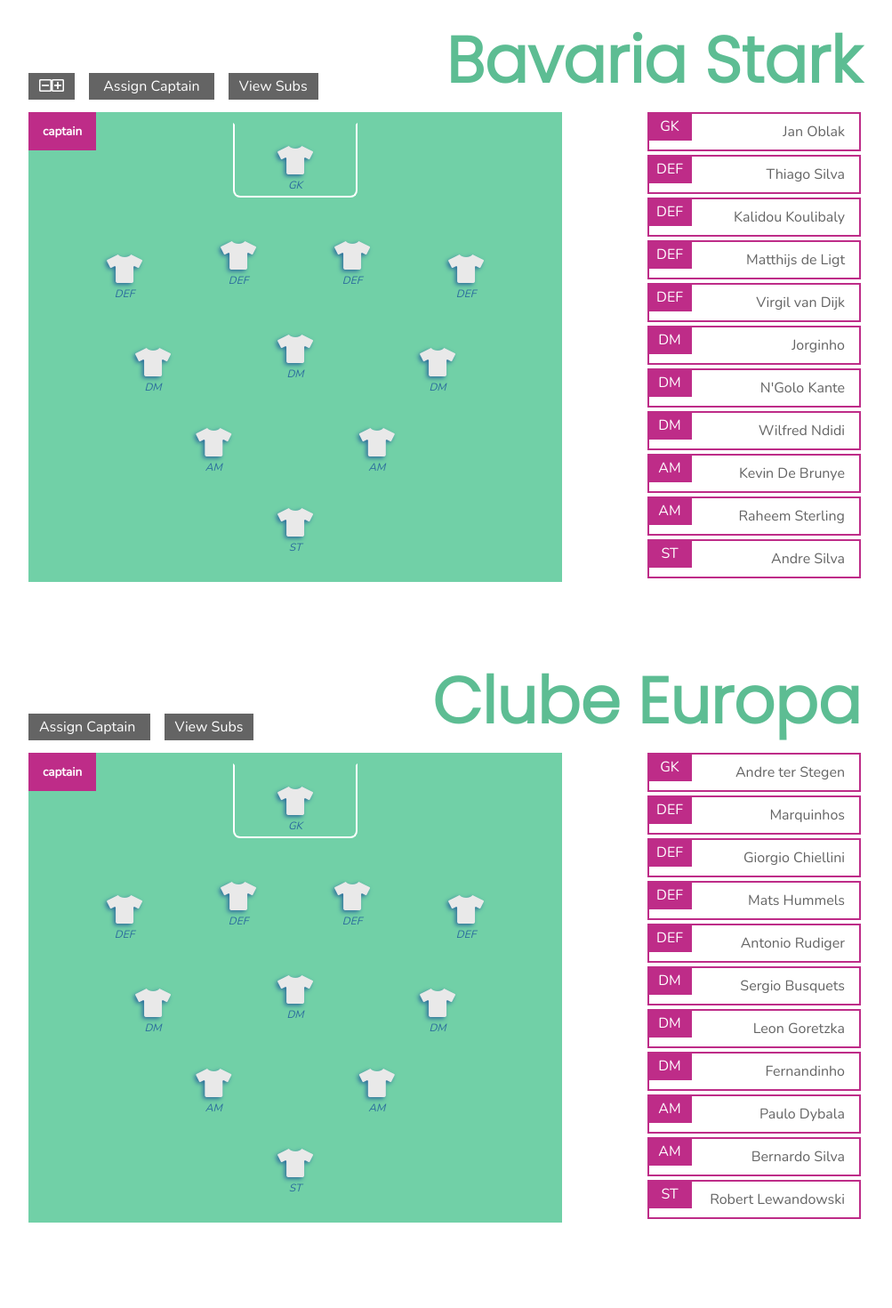
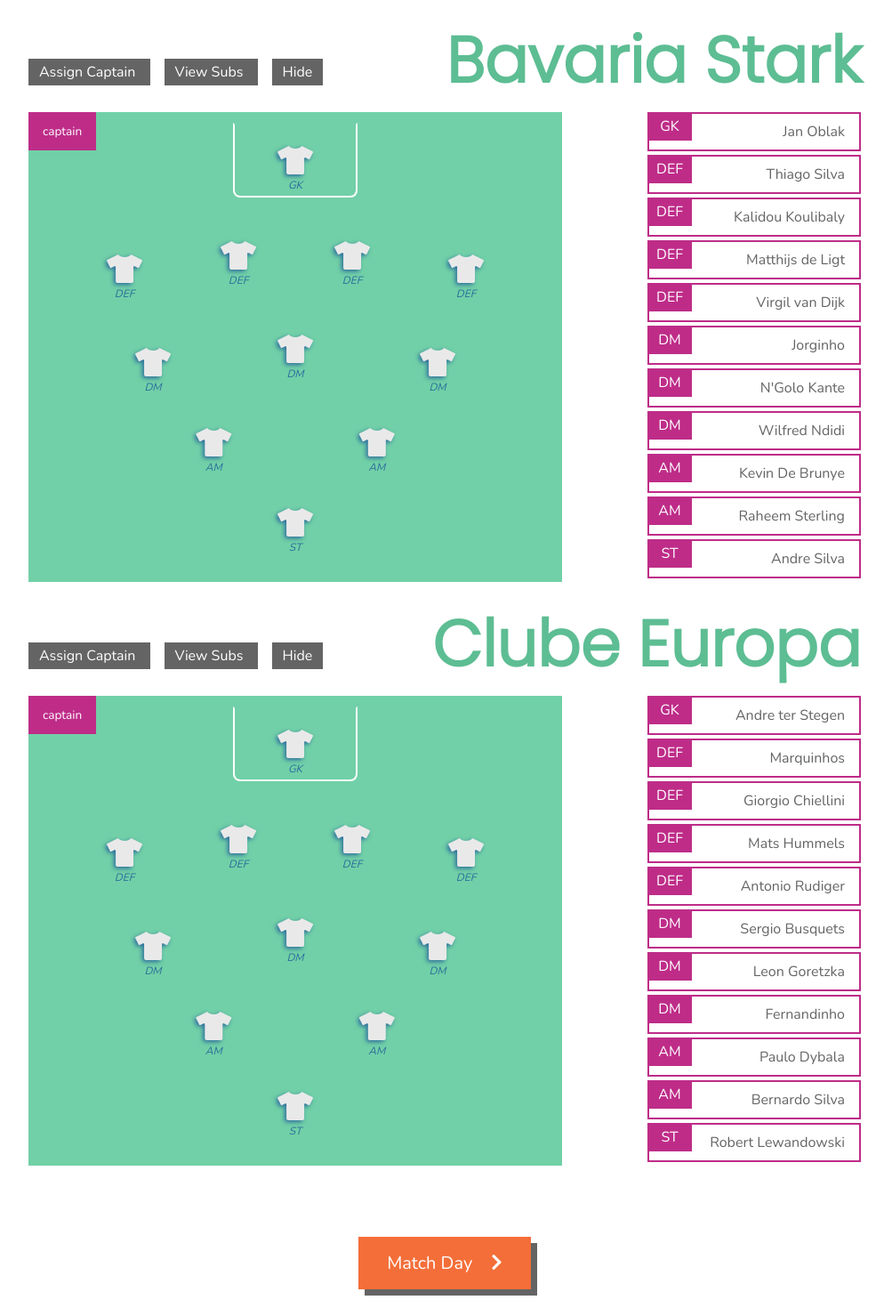
Before and after one commit to NicholasHorta/league, an Angular app: page / in a window 1280 px wide. Shown: the part 660-2130 px from the top of the page at 89% size, without its empty margins (140-1143 px from the left). Built offline with nearby package versions, Linux system fonts and the light colour scheme.

Commit message:
Match Setup Pre Refactoring

```diff
--- a/src/app/components/match-setup/match-setup.component.css
+++ b/src/app/components/match-setup/match-setup.component.css
@@ -0,0 +1,26 @@
+.match-setup__progress-btn {
+    position: relative;
+    padding: 1rem 2rem;
+    margin: 0 auto;
+    display: block;
+    margin-bottom: 5rem;
+    background: none;
+    background-color: var(--orange);
+    border: none;
+    font-size: 1.25rem;
+    color: var(--white);
+    box-shadow: 7px 7px 0px var(--grey);
+    cursor: pointer;
+    transition: box-shadow 250ms ease-in-out;
+    font-family: 'script';
+}
+
+.match-setup__progress-btn:hover {
+    color: var(--white);
+    transition: box-shadow 250ms ease-in-out;
+    box-shadow: 0px 0px 0px var(--grey);
+}
+
+.fa-chevron-right {
+    padding-left: 1rem;
+}
--- a/src/app/components/match-setup/match-setup.component.html
+++ b/src/app/components/match-setup/match-setup.component.html
@@ -1,12 +1,8 @@
 <div>
     <match-type-select (emitMatchValue)="matchTeamsDisplay.unassignCaptainKeyString()"></match-type-select>
     <match-teams-display #matchTeamsDisplay></match-teams-display>
-    <!-- <button>Begin</button> -->
+    <button class="match-setup__progress-btn fx_x-c_y-c" (click)="proceedToMatchDayHandler()">
+        Match Day
+        <i class="fas fa-chevron-right"></i>
+    </button>
 </div>
-
-<!--
-    <i class="fas fa-tshirt"></i>
-    Crests
-<i class="fab fa-shirtsinbulk"></i>
-<i class="fab fa-cotton-bureau"></i>
- -->
--- a/src/app/components/match-setup/match-setup.component.ts
+++ b/src/app/components/match-setup/match-setup.component.ts
@@ -9,9 +9,13 @@ import { MatchSetupService } from '../../services/match-setup.service'
 })
 export class MatchSetupComponent implements OnInit {
 
-  constructor(public matchSetupSCV: MatchSetupService) {}
+  constructor(public matchSetupSCV: MatchSetupService) { }
 
   ngOnInit(): void {
   }
 
+
+  proceedToMatchDayHandler() {
+
+  }
 }
--- a/src/app/components/match-setup/match-teams-display/formation/formation.component.css
+++ b/src/app/components/match-setup/match-teams-display/formation/formation.component.css
@@ -3,15 +3,10 @@
     flex-direction: column;
     flex-grow: 5;
     width: 600px;
-    /* Fixed Height */
     height: 528px;
     margin: 0 auto;
-    /* background-color: var(--green50) */
     justify-content: space-around;
-    /* border-radius: 8px; */
-    /* box-shadow: 7px 7px 0px var(--grey); */
     background: var(--green50);
-    /* border: 2px solid var(--grey); */
 }
 
 .player-positions__keeper, .player-positions__att, .player-positions__def, .player-positions__def-mid, .player-positions__att-mid {
--- a/src/app/components/match-setup/match-teams-display/match-teams-display.component.css
+++ b/src/app/components/match-setup/match-teams-display/match-teams-display.component.css
@@ -4,13 +4,16 @@
     position: relative;
 }
 
+.team-sheets__quick-match {
+    /* background-color: var(--grey25); */
+}
+
 .team-sheets__team {
     flex-direction: row-reverse;
-    margin-bottom: 2rem;
     position: relative;
     margin: 0 auto;
     margin: var(--section-space);
-    margin-bottom: 12rem;
+    margin-bottom: 5rem;
 }
 
 
@@ -33,7 +36,7 @@
 .team-sheet__options {
     position: absolute;
     left: 0;
-    top: -2.5rem;
+    top: -3.5rem;
     height: 38px;
 }
 
@@ -120,3 +123,13 @@
     color: var(--purple) !important;
     font-weight: 900 !important;
 }
+
+.team-divider {
+    display: block;
+    width: 500px;
+    margin: 0 auto;
+    padding: 1px;
+    background-color: var(--orange);
+    border: none;
+    border-radius: 9px;
+}
--- a/src/app/components/match-setup/match-teams-display/match-teams-display.component.html
+++ b/src/app/components/match-setup/match-teams-display/match-teams-display.component.html
@@ -1,21 +1,18 @@
 <div class="teams__team-sheets" *ngIf="matchSetupSVC.leagueTypeValue">
     <div class="team-sheets__quick-match">
         <div class="team-sheets__team fx_x-b">
-            <h2 class="club-title">{{matchSetupSVC.generatedTeamsArray[0]}}
-            </h2>
+            <h2 class="club-title">{{matchSetupSVC.generatedTeamsArray[0]}}</h2>
             <div class="team-sheet__options">
-                <span (click)="toggleTeamSheetViewHandler()">
-                    <i class="far fa-minus-square"></i>
-                    <i class="far fa-plus-square"></i>
-                </span>
                 <span (click)="assignCaptainHandler(matchSetupSVC.teamOne[0], 1)">
                     Assign Captain
                 </span>
                 <span (click)="toggleTeamListHandler(viewTeamOneSubs, 1)">
                     View {{viewTeamOneSubs ? 'Starters' : 'Subs'}}
                 </span>
+                <span (click)="this.toggleTeamSheetViewHandler(1)">{{this.teamDisplayToggleTeamOne ? 'Hide':
+                    'Show'}}</span>
             </div>
-            <div class="player-listing">
+            <div class="player-listing" *ngIf="this.teamDisplayToggleTeamOne">
                 <div *ngIf="!viewTeamOneSubs">
                     <ul id="team-one-list" *ngFor="let player of matchSetupSVC.teamOne[0]"
                         [ngClass]="{'captain__select': player.captain}">
@@ -31,11 +28,11 @@
                     <span class="substitute__key">Substitutes</span>
                 </div>
             </div>
-            <app-formation></app-formation>
-            <h3 class="captain fx_x-c_y-c">
+            <app-formation *ngIf="this.teamDisplayToggleTeamOne"></app-formation>
+            <div class="captain fx_x-c_y-c" *ngIf="this.teamDisplayToggleTeamOne">
                 <span>{{this.teamOneCaptain}}</span>
                 <p class="capain__text">captain</p>
-            </h3>
+            </div>
         </div>
         <div class="team-sheets__team fx_x-b">
             <h2 class="club-title">{{matchSetupSVC.generatedTeamsArray[1]}}</h2>
@@ -46,8 +43,10 @@
                 <span (click)="toggleTeamListHandler(viewTeamTwoSubs, 2)">
                     View Subs
                 </span>
+                <span (click)="this.toggleTeamSheetViewHandler(2)">{{this.teamDisplayToggleTeamTwo ? 'Hide':
+                    'Show'}}</span>
             </div>
-            <div class="player-listing">
+            <div class="player-listing" *ngIf="this.teamDisplayToggleTeamTwo">
                 <div *ngIf="!viewTeamTwoSubs">
                     <ul id="team-two-list" *ngFor="let player of matchSetupSVC.teamTwo[0]"
                         [ngClass]="{'captain__select': player.captain}">
@@ -63,17 +62,16 @@
                     <span class="substitute__key">Substitutes</span>
                 </div>
             </div>
-            <app-formation></app-formation>
-            <h3 class="captain fx_x-c_y-c">
+            <app-formation *ngIf="this.teamDisplayToggleTeamTwo"></app-formation>
+            <div class="captain fx_x-c_y-c" *ngIf="this.teamDisplayToggleTeamTwo">
                 <span>{{this.teamTwoCaptain}}</span>
                 <p class="capain__text">captain</p>
-            </h3>
             </div>
         </div>
-
+    </div>
+    <hr class="team-divider" *ngIf="matchSetupSVC.leagueTypeValue === 4">
     <!-- If 4 teams (league option) is chosen -->
-    <div *ngIf="matchSetupSVC.leagueTypeValue === 4">
-        <div class="team-sheets__quick-match">
+    <div class="team-sheets__quick-match" *ngIf="matchSetupSVC.leagueTypeValue === 4">
         <div class="team-sheets__team fx_x-b">
             <h2 class="club-title">{{matchSetupSVC.generatedTeamsArray[2]}}</h2>
             <div class="team-sheet__options">
@@ -83,8 +81,10 @@
                 <span (click)="toggleTeamListHandler(viewTeamThreeSubs, 3)">
                     View Subs
                 </span>
+                <span (click)="this.toggleTeamSheetViewHandler(3)">{{this.teamDisplayToggleTeamThree ? 'Hide':
+                    'Show'}}</span>
             </div>
-                <div class="player-listing">
+            <div class="player-listing" *ngIf="this.teamDisplayToggleTeamThree">
                 <div *ngIf="!viewTeamThreeSubs">
                     <ul id="team-three-list" *ngFor="let player of matchSetupSVC.teamThree[0]"
                         [ngClass]="{'captain__select': player.captain}">
@@ -100,11 +100,11 @@
                     <span class="substitute__key">Substitutes</span>
                 </div>
             </div>
-                <app-formation></app-formation>
-                <h3 class="captain fx_x-c_y-c">
+            <app-formation *ngIf="this.teamDisplayToggleTeamThree"></app-formation>
+            <div class="captain fx_x-c_y-c" *ngIf="this.teamDisplayToggleTeamThree">
                 <span>{{this.teamThreeCaptain}}</span>
                 <p class="capain__text">captain</p>
-                </h3>
+            </div>
         </div>
         <div class="team-sheets__team fx_x-b">
             <h2 class="club-title">{{matchSetupSVC.generatedTeamsArray[3]}}</h2>
@@ -115,8 +115,10 @@
                 <span (click)="toggleTeamListHandler(viewTeamFourSubs, 4)">
                     View Subs
                 </span>
+                <span (click)="this.toggleTeamSheetViewHandler(4)">{{this.teamDisplayToggleTeamFour ? 'Hide':
+                    'Show'}}</span>
             </div>
-                <div class="player-listing">
+            <div class="player-listing" *ngIf="this.teamDisplayToggleTeamFour">
                 <div *ngIf="!viewTeamFourSubs">
                     <ul id="team-four-list" *ngFor="let player of matchSetupSVC.teamFour[0]"
                         [ngClass]="{'captain__select': player.captain}">
@@ -132,11 +134,10 @@
                     <span class="substitute__key">Substitutes</span>
                 </div>
             </div>
-                <app-formation></app-formation>
-                <h3 class="captain fx_x-c_y-c">
+            <app-formation *ngIf="this.teamDisplayToggleTeamFour"></app-formation>
+            <div class="captain fx_x-c_y-c" *ngIf="this.teamDisplayToggleTeamFour">
                 <span>{{this.teamFourCaptain}}</span>
                 <p class="capain__text">captain</p>
-                </h3>
             </div>
         </div>
     </div>
--- a/src/app/components/match-setup/match-teams-display/match-teams-display.component.ts
+++ b/src/app/components/match-setup/match-teams-display/match-teams-display.component.ts
@@ -1,4 +1,4 @@
-import { Component } from '@angular/core';
+import { Component, Input } from '@angular/core';
 import { MatchSetupService } from '../../../services/match-setup.service'
 
 
@@ -12,6 +12,7 @@ export class MatchTeamsDisplayComponent {
 
   constructor(public matchSetupSVC: MatchSetupService) { }
 
+
   viewTeamOneSubs: boolean = false;
   viewTeamTwoSubs: boolean = false;
   viewTeamThreeSubs: boolean = false;
@@ -20,8 +21,10 @@ export class MatchTeamsDisplayComponent {
   teamTwoCaptain: string = "";
   teamThreeCaptain: string = "";
   teamFourCaptain: string = "";
-  teamsheetDisplayView: boolean = true;
-  // teamFormationKeysArray: string[] =
+  teamDisplayToggleTeamOne: boolean = true;
+  teamDisplayToggleTeamTwo: boolean = true;
+  teamDisplayToggleTeamThree: boolean = true;
+  teamDisplayToggleTeamFour: boolean = true;
 
 
 
@@ -43,11 +46,9 @@ export class MatchTeamsDisplayComponent {
   }
 
   assignCaptainHandler(startersArray: any[], teamNumber: number) {
-    console.log('%c PRE FALSE SET.....', 'color: #ff7acc;', startersArray);
     startersArray.forEach(player => {
       player.captain = false;
     });
-    console.log('%c AFTER FALSE SET>>', 'color: #ae0f0c;', startersArray);
     const randomPlayerNumber = Math.floor(Math.random() * startersArray.length);
     startersArray[randomPlayerNumber].captain = true;
     switch (teamNumber) {
@@ -66,8 +67,21 @@ export class MatchTeamsDisplayComponent {
     }
   }
 
-  toggleTeamSheetViewHandler() {
-    this.teamsheetDisplayView = !this.teamsheetDisplayView;
+  toggleTeamSheetViewHandler(teamNumber: number) {
+    switch(teamNumber){
+      case 1:
+        this.teamDisplayToggleTeamOne = !this.teamDisplayToggleTeamOne;
+        break;
+      case 2:
+        this.teamDisplayToggleTeamTwo = !this.teamDisplayToggleTeamTwo;
+        break;
+      case 3:
+        this.teamDisplayToggleTeamThree = !this.teamDisplayToggleTeamThree;
+        break;
+      case 4:
+        this.teamDisplayToggleTeamFour = !this.teamDisplayToggleTeamFour;
+        break;
+    }
   }
 
   unassignCaptainKeyString() {
--- a/src/app/components/match-setup/match-type-select/match-type-select.component.html
+++ b/src/app/components/match-setup/match-type-select/match-type-select.component.html
@@ -29,10 +29,10 @@
                     <p class="four-team-setup__team vs">
                         vs
                     </p>
-                    <p class="four-team-setup__team right">{{matchSetupSVC.generatedTeamsArray[2]}}</p>
+                    <p class="four-team-setup__team right">{{matchSetupSVC.generatedTeamsArray[1]}}</p>
                 </div>
                 <div class="four-team-setup__teams fx_x-b_y-c">
-                    <p class="four-team-setup__team left">{{matchSetupSVC.generatedTeamsArray[1]}}</p>
+                    <p class="four-team-setup__team left">{{matchSetupSVC.generatedTeamsArray[2]}}</p>
                     <p class="four-team-setup__team vs">
                         vs
                     </p>
--- a/src/app/services/match-setup.service.ts
+++ b/src/app/services/match-setup.service.ts
@@ -92,18 +92,13 @@ export class MatchSetupService {
       subPositionSpliceValues.forEach(i => {
         subs.push(...fullTeamList.splice(i, 1));
       });
-      const x = [startingEleven, subs]
-      // x[0].forEach(i => i.captain = false);
-      console.log('%c SERVICE--', 'color: #af0eaf;', fullTeamList);
-      // console.log('%cmatch-setup.service.ts line:98 object', 'color: #77aecc;', );
-      return x
+      const configuredTeam = [startingEleven, subs]
+      return configuredTeam;
     }
 
     if (teamsAmount === 2) {
       this.teamOne = sortStarterAndSubsHandler(generatedPlayersArray.splice(0, 15), this.subPositionSpliceArray);
-      console.log('%c TEAM ONE!!!', 'color: #04eacc;', this.teamOne);
       this.teamTwo = sortStarterAndSubsHandler(generatedPlayersArray.splice(0, 15), this.subPositionSpliceArray);
-      console.log('%c TEAM TWO!!!', 'color: #00880c;', this.teamOne);
 
     } else {
       this.teamOne = sortStarterAndSubsHandler(generatedPlayersArray.splice(0, 15), this.subPositionSpliceArray);
```
Lines whose indentation alone changed are shown as unchanged.
